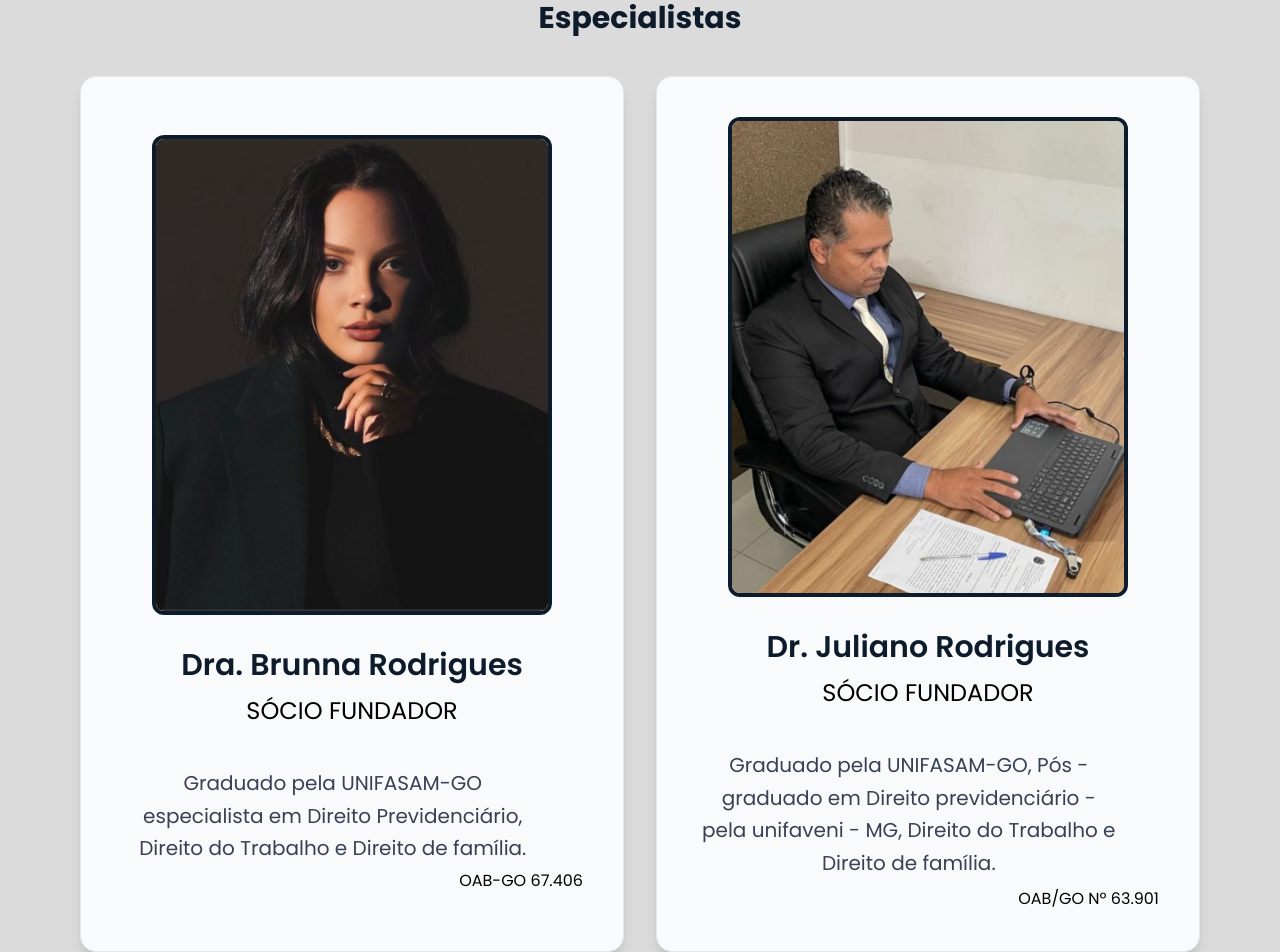
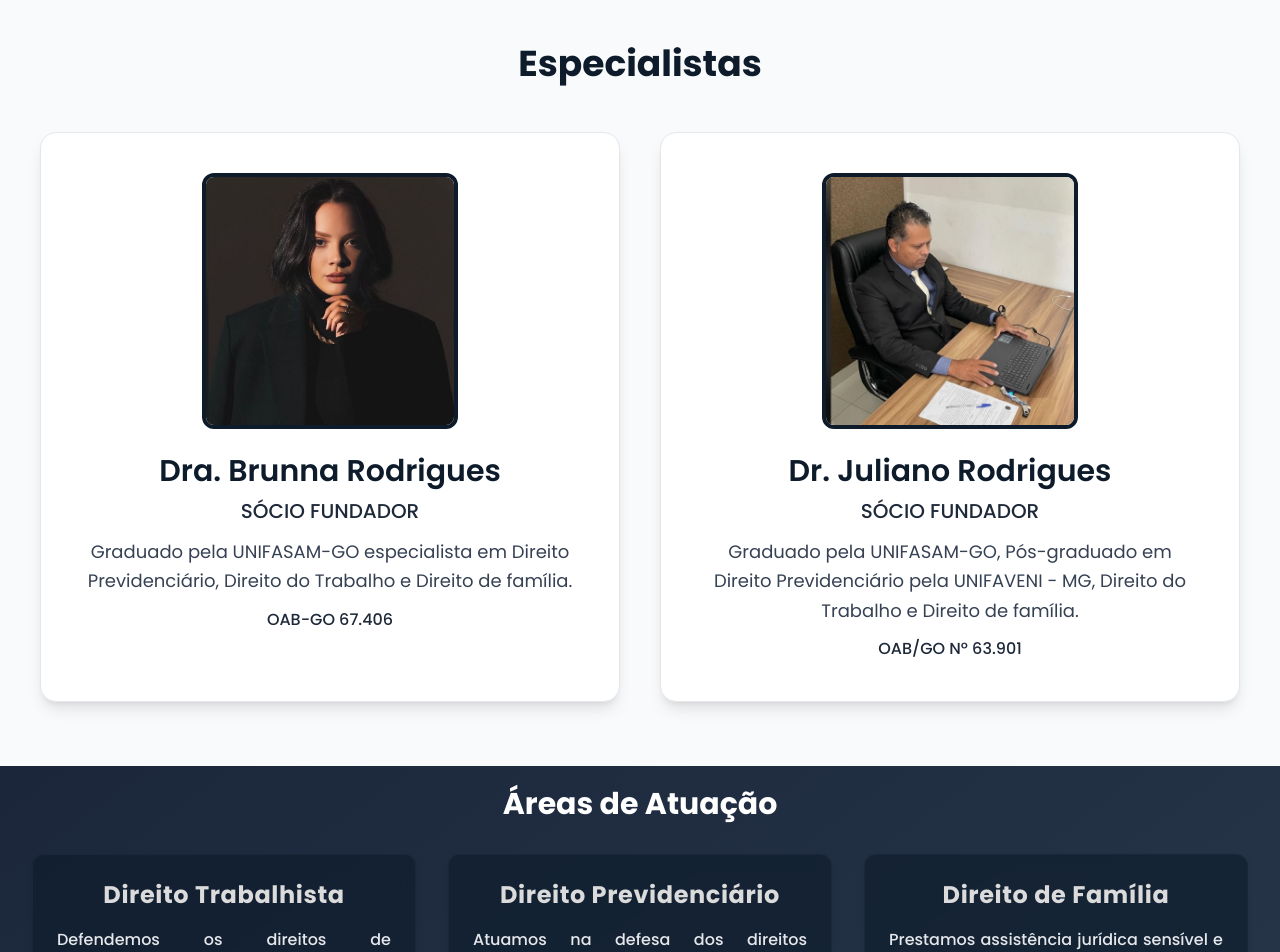
Before and after one commit to Wallacerx01/escritoriorodrigues, a React (Vite) app: page / in a window 1280 px wide. Shown: the part 880-1832 px from the top of the page. Built offline with nearby package versions, Linux system fonts and the light colour scheme.

Commit message:
teste v2

```diff
--- a/src/pages/atuacao/index.tsx
+++ b/src/pages/atuacao/index.tsx
@@ -43,7 +43,7 @@ export function Atuacao() {
 
   return (
     <div
-      className="bg-gradient-to-br from-[#1B263B] to-[#2C3E50]  w-full "
+      className="bg-gradient-to-br from-[#1B263B] to-[#2C3E50] w-full"
       id="area"
     >
       <h2 className="text-white md:text-3xl text-2xl text-center font-bold pt-5">
@@ -52,7 +52,7 @@ export function Atuacao() {
 
       {/* Seção com animação de entrada em sequência */}
       <motion.section
-        className="w-full md:h-300 py-8 px-5 grid md:grid-cols-2 lg:grid-cols-3 gap-8"
+        className="w-full  py-8 px-8 grid md:grid-cols-2 lg:grid-cols-3 gap-8 justify-items-center"
         initial="hidden"
         whileInView="visible"
         viewport={{ once: true, amount: 0.2 }}
@@ -73,7 +73,7 @@ export function Atuacao() {
               visible: { opacity: 1, y: 0 },
             }}
             transition={{ duration: 0.6, ease: "easeOut" }}
-            className=" md:flex md:flex-col md:justify-center border border-[#1B263B] bg-[#0D1B2A]/60 backdrop-blur-sm hover:bg-[#0D1B2A]/80 transition-all duration-300 rounded-xl p-6 text-white shadow-md hover:shadow-xl"
+            className="w-full md:w-96 lg:w-96 2xl:w-[40rem] 2xl:h-[22rem] border border-[#1B263B] bg-[#0D1B2A]/60 backdrop-blur-sm hover:bg-[#0D1B2A]/80 transition-all duration-300 rounded-xl p-6 text-white shadow-md hover:shadow-xl"
           >
             <h2 className="font-bold text-2xl text-center mb-4 text-[#DBDBDB] tracking-wide">
               {area.titulo}
@@ -86,7 +86,7 @@ export function Atuacao() {
                 href={area.link}
                 target="_blank"
                 rel="noopener noreferrer"
-                className="flex items-center gap-2 bg-[#DBDBDB]  hover:bg-[#0D1B2A] hover:text-white text-[#0D1B2A] font-semibold px-5 py-2.5 rounded-md transition-transform duration-300 hover:scale-105 shadow-lg"
+                className="flex items-center gap-2 bg-[#DBDBDB] hover:bg-[#0D1B2A] hover:text-white text-[#0D1B2A] font-semibold px-5 py-2.5 rounded-md transition-transform duration-300 hover:scale-105 shadow-lg"
               >
                 <FaWhatsapp size={22} />
                 Saiba Mais
--- a/src/pages/home/index.tsx
+++ b/src/pages/home/index.tsx
@@ -81,7 +81,7 @@ export function Home() {
                 exit={{ opacity: 0, x: -50, scale: 0.95 }}
                 transition={{ duration: 0.8 }}
                 className="bg-[#0D1B2A] rounded-md p-3 flex flex-col items-center justify-start
-             w-full max-w-[420px] sm:max-w-full min-h-[650px] sm:min-h-[500px] shadow-lg overflow-hidden"
+             w-full max-w-[420px] sm:max-w-full min-h-[420px] sm:min-h-[420px] shadow-lg overflow-hidden"
               >
                 <img
                   src={atual.imagem}
--- a/src/pages/sobre/index.tsx
+++ b/src/pages/sobre/index.tsx
@@ -1,76 +1,74 @@
 import brunna from "../../assets/brunna.png";
 import juliano from "../../assets/juliano.png";
-
 import { motion } from "framer-motion";
 
 export function Sobre() {
   return (
-    <div className="bg-[#DBDBDB] ">
-      <h2 className="text-[#0D1B2A] md:text-3xl text-2xl text-center font-bold pt-5">
+    <section id="sobre" className="w-full   bg-[#F9FAFB] py-16">
+      <div className="max-w-7xl mx-auto px-6 md:px-10 flex flex-col items-center ">
+        <h2 className="text-[#0D1B2A] text-3xl md:text-4xl font-bold text-center mb-12">
           Especialistas
         </h2>
-      <section
-        id="sobre"
-        className="px-6 md:px-20 py-10 bg-[#DBDBDB] w-full md:h-11/12 grid md:grid-cols-2 lg:grid-cols-2 gap-8"
-      >
-        <motion.section
+
+        <div className="grid gap-10 md:grid-cols-2 w-full ">
+          {/* Card Brunna */}
+          <motion.div
             initial={{ x: -100, opacity: 0 }}
             whileInView={{ x: 0, opacity: 1 }}
             transition={{ duration: 0.8, ease: "easeOut" }}
             viewport={{ once: true, amount: 0.2 }}
-          className="bg-[#F9FAFB] shadow-lg rounded-2xl p-6 md:p-10 mb-5 border border-gray-200 flex flex-col md:flex-col items-center justify-center gap-8 hover:shadow-xl"
+            className="bg-white shadow-lg rounded-2xl p-6 md:p-10 flex flex-col items-center gap-6 hover:shadow-xl border border-gray-200"
           >
             <img
               src={brunna}
               alt="Foto da advogada Brunna"
-            className="w-60 h-60 md:w-100 md:h-120 object-cover rounded-xl border-4 border-[#0D1B2A]"
+              className="w-48 h-48 md:w-64 md:h-64 object-cover rounded-xl border-4 border-[#0D1B2A]"
             />
-          <div className="text-center md:text-left">
-            <h3 className="text-2xl md:text-3xl font-semibold text-[#0D1B2A] mb-3 md:text-center">
+            <div className="text-center">
+              <h3 className="text-2xl md:text-3xl font-semibold text-[#0D1B2A] mb-2">
                 Dra. Brunna Rodrigues
               </h3>
-            <h4 className="text-xl md:text-2xl mb-2 md:text-center">
+              <h4 className="text-lg md:text-xl font-medium text-gray-800 mb-3">
                 SÓCIO FUNDADOR
               </h4>
-            <p className="text-gray-700 leading-relaxed md:text-xl md:max-w-11/12 md:text-center md:mt-10">
-              Graduado pela UNIFASAM-GO especialista em Direito Previdenciário,
-              Direito do Trabalho e Direito de família.
+              <p className="text-gray-700 leading-relaxed md:text-lg">
+                Graduado pela UNIFASAM-GO especialista em Direito
+                Previdenciário, Direito do Trabalho e Direito de família.
               </p>
-            <div className="flex gap-1 justify-end items-center pt-1 ">
-              <h4>OAB-GO 67.406</h4>
+              <p className="mt-3 font-medium text-gray-800">OAB-GO 67.406</p>
             </div>
-          </div>
-        </motion.section>
-        <motion.section
+          </motion.div>
+
+          {/* Card Juliano */}
+          <motion.div
             initial={{ x: 100, opacity: 0 }}
             whileInView={{ x: 0, opacity: 1 }}
             transition={{ duration: 0.8, ease: "easeOut" }}
             viewport={{ once: true, amount: 0.2 }}
-          className="bg-[#F9FAFB] shadow-lg rounded-2xl p-6 md:p-10 mb-5 border border-gray-200 flex flex-col md:flex-col items-center justify-center gap-8 hover:shadow-xl"
+            className="bg-white shadow-lg rounded-2xl p-6 md:p-10 flex flex-col items-center gap-6 hover:shadow-xl border border-gray-200"
           >
             <img
               src={juliano}
               alt="Foto do advogado Juliano"
-            className="w-60 h-60 md:w-100 md:h-120 object-cover rounded-xl border-4 border-[#0D1B2A] "
+              className="w-48 h-48 md:w-64 md:h-64 object-cover rounded-xl border-4 border-[#0D1B2A]"
             />
-          <div className="text-center md:text-left">
-            <h3 className="text-2xl md:text-3xl font-semibold text-[#0D1B2A] mb-3 md:text-center">
+            <div className="text-center">
+              <h3 className="text-2xl md:text-3xl font-semibold text-[#0D1B2A] mb-2">
                 Dr. Juliano Rodrigues
               </h3>
-            <h4 className="text-xl md:text-2xl mb-2 md:text-center">
+              <h4 className="text-lg md:text-xl font-medium text-gray-800 mb-3">
                 SÓCIO FUNDADOR
               </h4>
-            <p className="text-gray-700 leading-relaxed md:text-xl md:max-w-11/12 md:text-center md:mt-10">
-              Graduado pela UNIFASAM-GO, Pós - graduado em Direito
-              previdenciário - pela unifaveni - MG, Direito do Trabalho e
+              <p className="text-gray-700 leading-relaxed md:text-lg">
+                Graduado pela UNIFASAM-GO, Pós-graduado em Direito
+                Previdenciário pela UNIFAVENI - MG, Direito do Trabalho e
                 Direito de família.
               </p>
-            <div className="flex gap-1 justify-end items-center pt-2">
-              <h4>OAB/GO Nº 63.901</h4>
+              <p className="mt-3 font-medium text-gray-800">OAB/GO Nº 63.901</p>
+            </div>
+          </motion.div>
         </div>
       </div>
-        </motion.section>
     </section>
-    </div>
   );
 }
```
Lines whose indentation alone changed are shown as unchanged.
